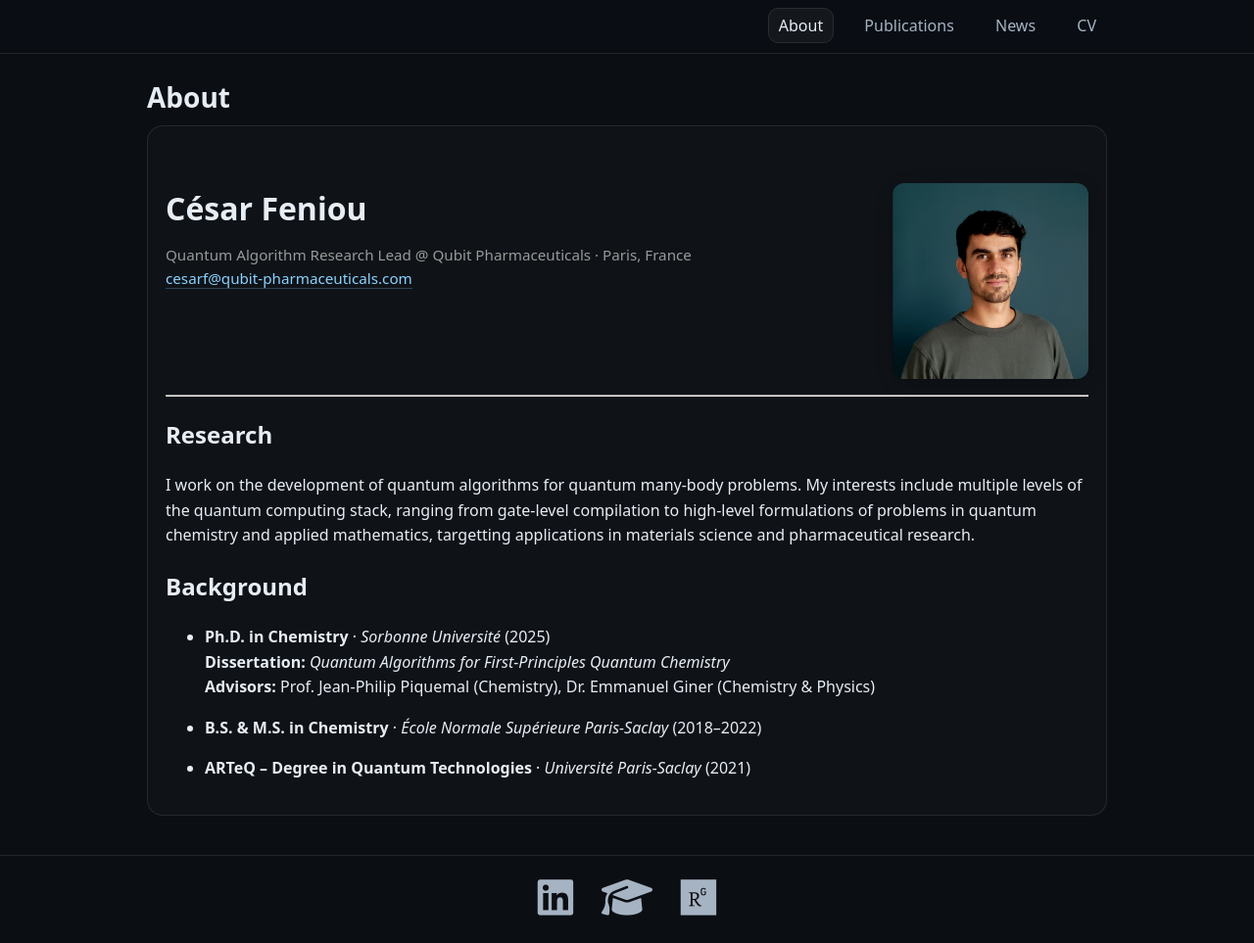
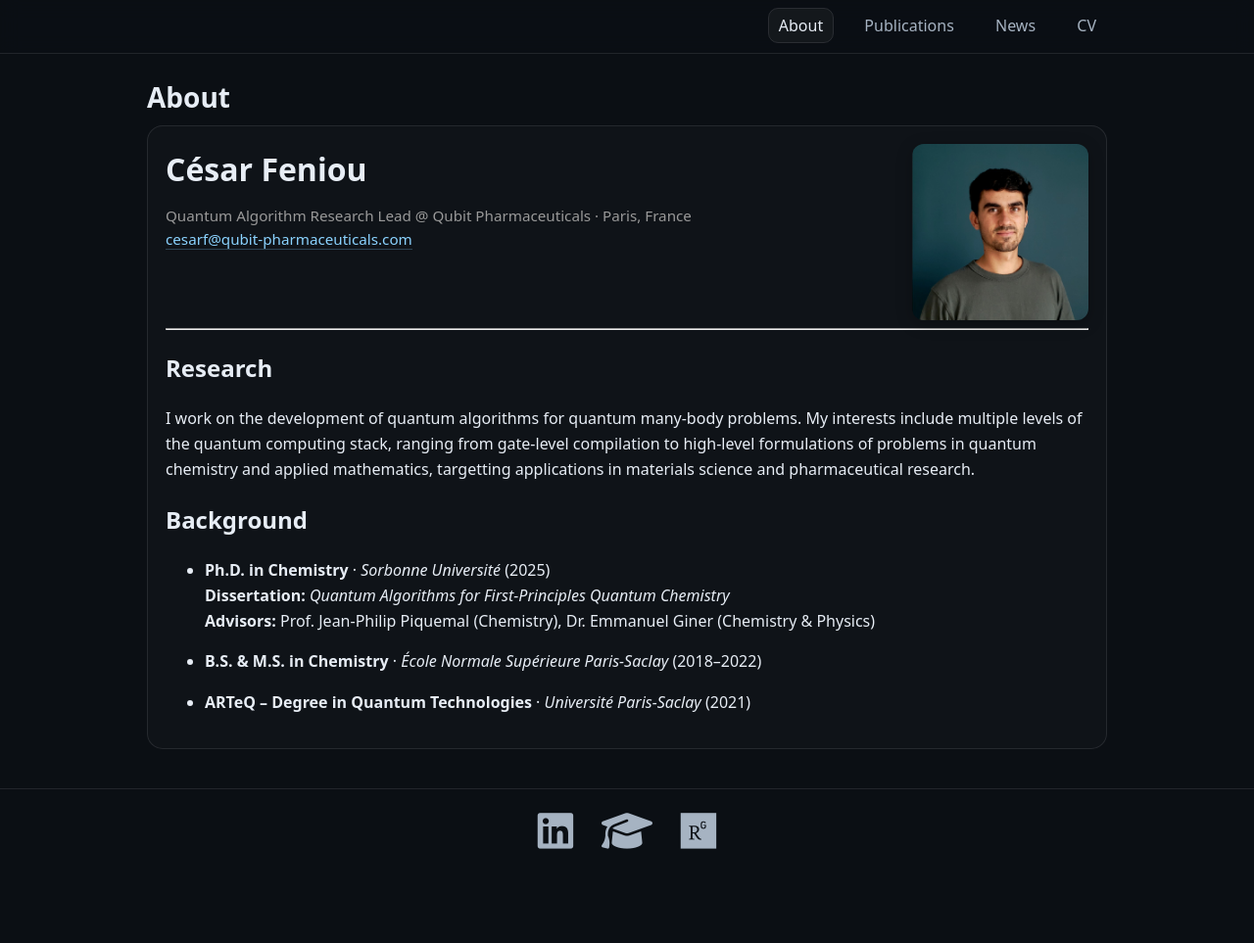
Before and after one commit to cesarfeniou/cesarfeniou.github.io, a Jekyll site: the page built from index.md, in a window 1280 px wide and 963 px high. Shown: the whole window at 98% size. Built offline with Jekyll 4.4.1, drawn with Linux system fonts in a browser that asks for light colours.

Commit message:
Update main.css

```diff
--- a/assets/css/main.css
+++ b/assets/css/main.css
@@ -114,41 +114,41 @@ a{ color: var(--link); }
    About page blocks (from custom.css)
    ========================= */
 
-/* --- Intro layout --- */
+/* --- Intro layout (About) --- */
 .intro{
   display: flex;
-  align-items: flex-start;
+  align-items: flex-start;     /* top-align text + photo */
   justify-content: space-between;
   width: 100%;
-  gap: 3rem;
-  margin-top: 2.5rem;
+  gap: 2rem;
+  margin-top: 0;              /* <-- remove extra top gap */
 }
 
-/* Left text column */
-.intro-text{
-  flex: 1;
-  min-width: 0;
+/* Remove default heading spacing pushing content down */
+.intro-text h1{
+  margin: 0 0 0.6rem 0;
+}
+
+/* Meta spacing */
+.intro-meta{
+  margin: 0 0 1rem 0;
+  color: #999;
+  font-size: 0.95rem;
 }
 
 /* Right photo column */
 .intro-photo{
-  flex-shrink: 0;
-  margin-left: auto; /* keeps photo stuck to the right edge */
+  flex: 0 0 auto;
+  margin-left: auto;
 }
 
 .intro-photo img{
-  width: 200px;
-  height: 200px;
+  display: block;
+  width: 180px;               /* <- set your desired size here */
+  height: 180px;
   object-fit: cover;
   border-radius: 12px;
-  box-shadow: 0 4px 16px rgba(0, 0, 0, 0.25);
-}
-
-/* Metadata styling */
-.intro-meta{
-  color: #999;
-  font-size: 0.95rem;
-  margin-bottom: 1rem;
+  box-shadow: 0 4px 16px rgba(0,0,0,0.25);
 }
 
 /* Mobile fallback */
@@ -167,28 +167,9 @@ a{ color: var(--link); }
   .intro-photo img{
     width: 170px;
     height: 170px;
-    margin-bottom: 1.2rem;
   }
 }
-.intro { display: flex !important; }
-.intro-photo img { width: 200px !important; height: 200px !important; }
 
-/* --- About intro alignment fixes --- */
-.intro{
-  display:flex;
-  align-items:flex-start;
-  justify-content:space-between;
-  gap: 2rem;
-}
-
-.intro-text h1{
-  margin-top: 0;   /* important: remove default top margin */
-  margin-bottom: 0.6rem;
-}
-
-.intro-meta{
-  margin-top: 0;
-}
 
 /* --- Footer --- */
 .site-footer {
```
